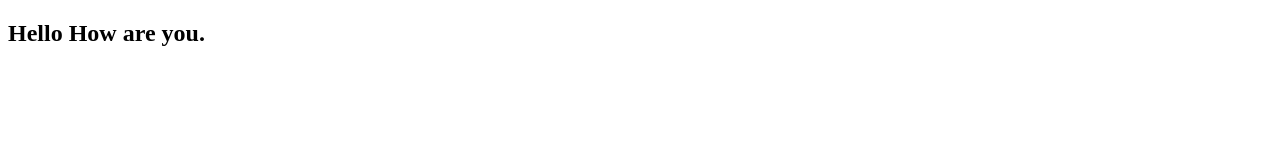
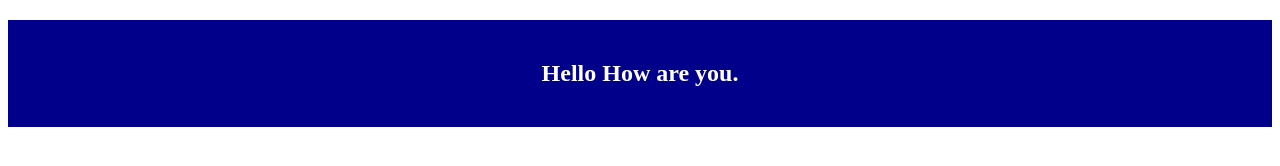
Before and after one commit to awaisahmad64/git-commands-for-beginners, a plain HTML site: page index.html in a window 1280 px wide. Drawn offline with Linux system fonts and the light colour scheme.

Commit message:
add inline styling

```diff
--- a/index.html
+++ b/index.html
@@ -6,6 +6,6 @@
 	<title>Git | WorkShop</title>
 </head>
 <body>
-	<h2>Hello How are you.</h2>
+	<h2 style="text-align:center; background:darkblue; padding:40px;  color:white;">Hello How are you.</h2>
 </body>
 </html>
```
